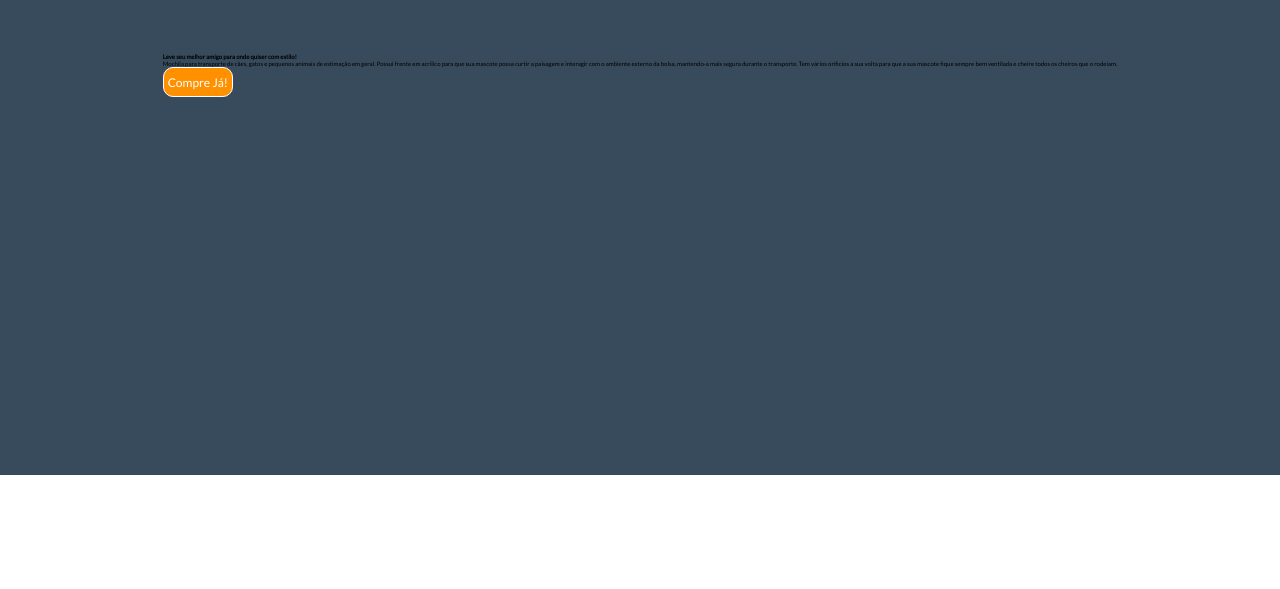
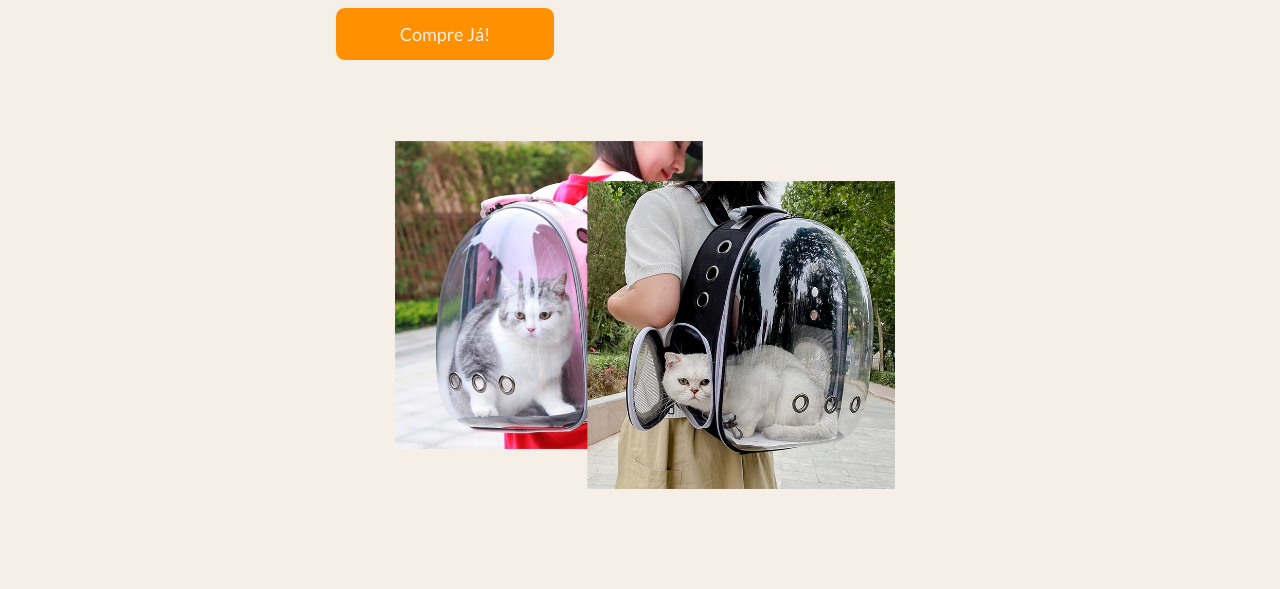
Before and after one commit to JsCodeDevlopment/Faria-Varejista, a plain HTML site: page index.html in a window 1280 px wide. Shown: the part 325-914 px from the top of the page. Before the commit the page ends 800 px from the top, so only its background shows below. Drawn offline with Linux system fonts and the light colour scheme.

Commit message:
finish first page

```diff
--- a/index.html
+++ b/index.html
@@ -38,9 +38,8 @@
           cheiros que o rodeiam.</p>
         <a href=""><button>Compre Já!</button></a>
       </section>
-      <section>
-        <!-- <img src="assets/pink.png" alt="" /> -->
-        <!-- <img src="assets/back.jpg" alt="" /> -->
+      <section class="container-image">
+        <img class="first-image" src="assets/01.png" alt="" />
       </section>
     </main>
   </body>
--- a/styles.css
+++ b/styles.css
@@ -4,9 +4,23 @@
   box-sizing: border-box;
   font-size: 62.5%;
   font-family: 'Lato', sans-serif;
+  background-color: var(--cor-back);
+}
+img {
+  pointer-events: none;
+}
+h1{
+  font-size: 3.5rem;
+  font-weight: 400;
+  color: var(--cor-primary);
+}
+p{
+  font-size: 1.4rem;
+  color: var(--cor-primary);
+  font-weight: 400;
 }
 :root{
-   --cor-back: #fff;
+   --cor-back: #f5efe8;
    --cor-primary: #374B5C;
    --cor-secondary: #FF9100;
 }
@@ -16,7 +30,6 @@ a{
 }
 header {
   display: flex;
-  position: fixed;
   align-items: center;
   justify-content: space-around;
   width: 100%;
@@ -39,9 +52,32 @@ header img {
 .container{
   display: flex;
   width: 100%;
-  height: 100vh;
   flex-wrap: wrap;
-  background-color: var(--cor-primary);
+  justify-content: center;
   align-items: center;
-  justify-content: center;
+  gap: 0.6rem;
+  padding: 10rem 10rem;
 }
+.main-section{
+  display: flex;
+  align-items:last baseline;
+  flex-direction: column;
+  width: 61rem;
+  height: 30rem;
+  gap: 1rem;
+}
+section button{
+  width: 22rem;
+  height: 5.4rem;
+  font-size: 1.8rem;
+}
+section img{
+  width: 35rem;
+}
+.container-image{
+  display: flex;
+  width: 49rem;
+}
+.first-image{
+  width: 50rem;
+}
```
Also changed, not shown: assets/01.png (added).
